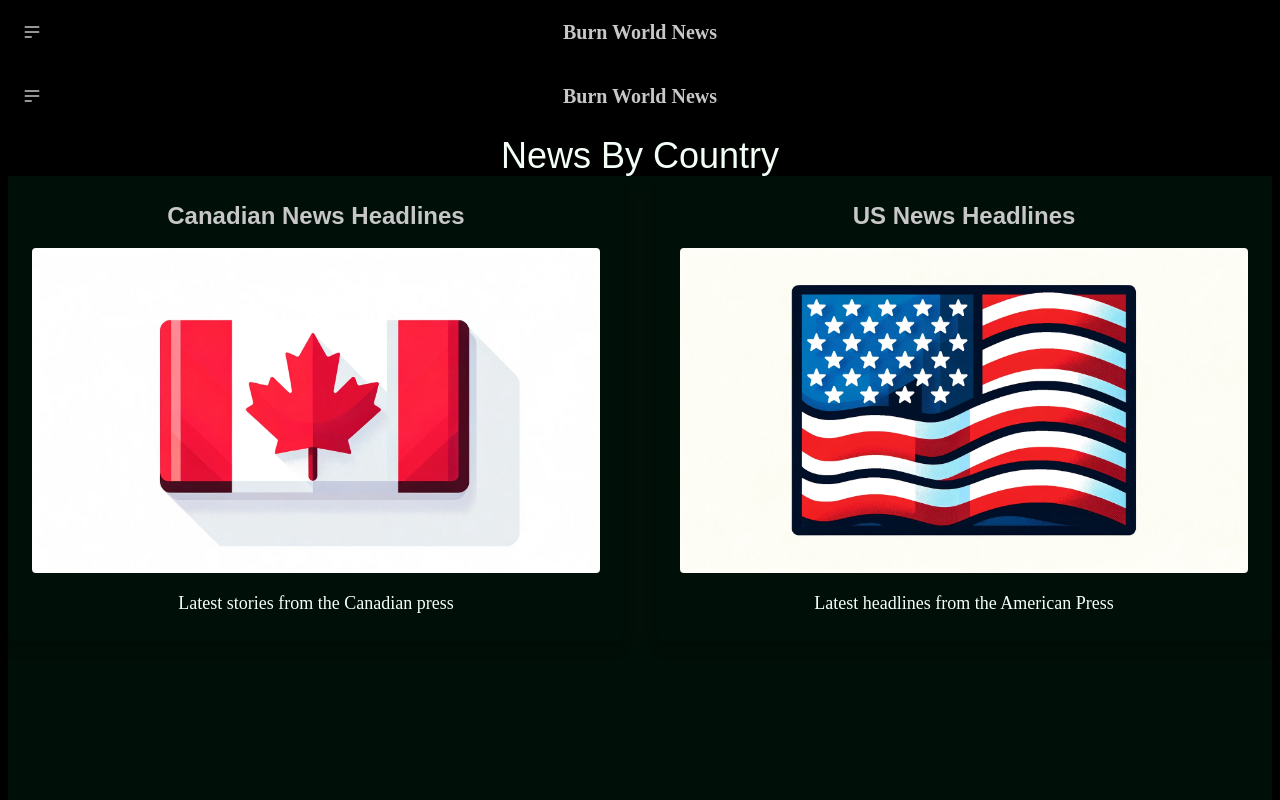
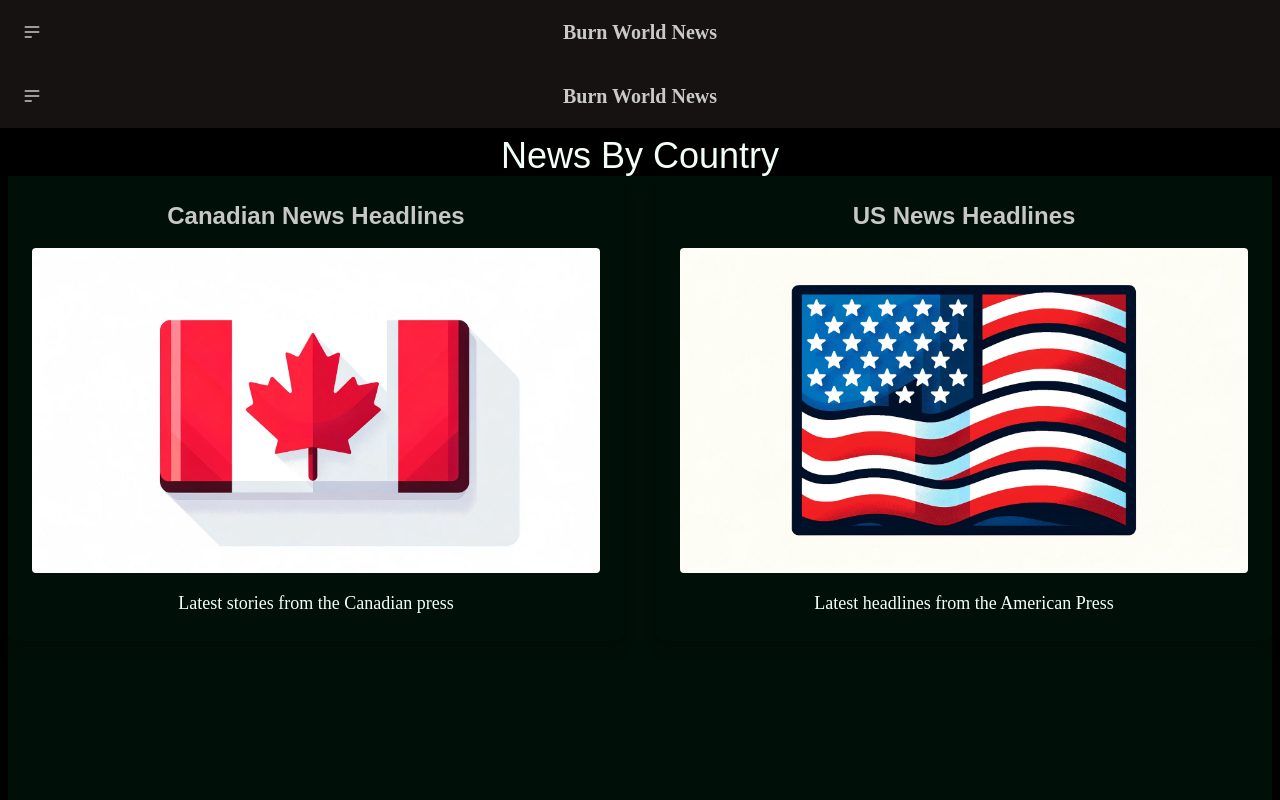
Before and after one commit to RW2023/burnworld, a Next.js app: page /countries in a window 1280 px wide. Shown: the top 800 px of the page. Built offline with nearby package versions, Linux system fonts and the light colour scheme.

Commit message:
Update Navbar theme to forest

```diff
--- a/src/Components/Navbar.tsx
+++ b/src/Components/Navbar.tsx
@@ -5,7 +5,7 @@ import Link from 'next/link';
 
 const Navbar = () => {
   return (
-    <div className="navbar bg-base-100 sticky top-0 z-50 w-full" data-theme="black">
+    <div className="navbar bg-base-100 sticky top-0 z-50 w-full" data-theme="forest">
       <div className="navbar-start">
         <div className="dropdown">
           <label tabIndex={0} className="btn btn-ghost btn-circle">
```
